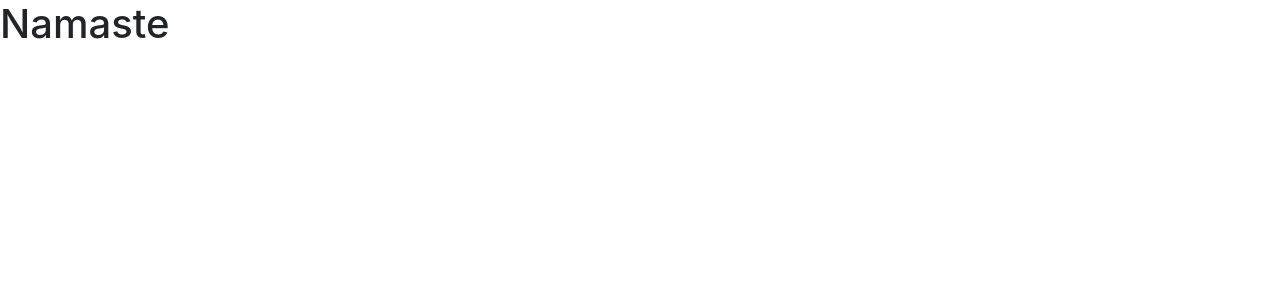
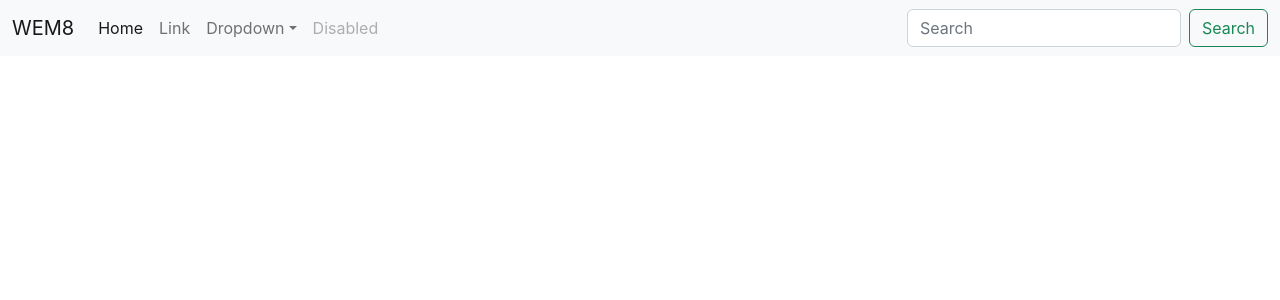
Before and after one commit to konregon/Web-Application-with-Raact, a React (Create React App) app in the folder Namaste/namaste/: page / in a window 1280 px wide. Shown: the top 300 px of the page. Built offline with nearby package versions, Linux system fonts and the light colour scheme.

Commit message:
basic nav bar
get templet from bootstrap

```diff
--- a/Namaste/namaste/src/App.js
+++ b/Namaste/namaste/src/App.js
@@ -4,7 +4,42 @@
 function App() {
   return (
     <>
-    <h1>Namaste</h1>
+    <nav class="navbar navbar-expand-lg bg-light">
+  <div class="container-fluid">
+    <a class="navbar-brand" href="#">WEM8</a>
+    <button class="navbar-toggler" type="button" data-bs-toggle="collapse" data-bs-target="#navbarSupportedContent" aria-controls="navbarSupportedContent" aria-expanded="false" aria-label="Toggle navigation">
+      <span class="navbar-toggler-icon"></span>
+    </button>
+    <div class="collapse navbar-collapse" id="navbarSupportedContent">
+      <ul class="navbar-nav me-auto mb-2 mb-lg-0">
+        <li class="nav-item">
+          <a class="nav-link active" aria-current="page" href="#">Home</a>
+        </li>
+        <li class="nav-item">
+          <a class="nav-link" href="#">Link</a>
+        </li>
+        <li class="nav-item dropdown">
+          <a class="nav-link dropdown-toggle" href="#" role="button" data-bs-toggle="dropdown" aria-expanded="false">
+            Dropdown
+          </a>
+          <ul class="dropdown-menu">
+            <li><a class="dropdown-item" href="#">Action</a></li>
+            <li><a class="dropdown-item" href="#">Another action</a></li>
+            <li><hr class="dropdown-divider"/></li>
+            <li><a class="dropdown-item" href="#">Something else here</a></li>
+          </ul>
+        </li>
+        <li class="nav-item">
+          <a class="nav-link disabled">Disabled</a>
+        </li>
+      </ul>
+      <form class="d-flex" role="search">
+        <input class="form-control me-2" type="search" placeholder="Search" aria-label="Search"/>
+        <button class="btn btn-outline-success" type="submit">Search</button>
+      </form>
+    </div>
+  </div>
+</nav>
     </>
   );
 }
```
